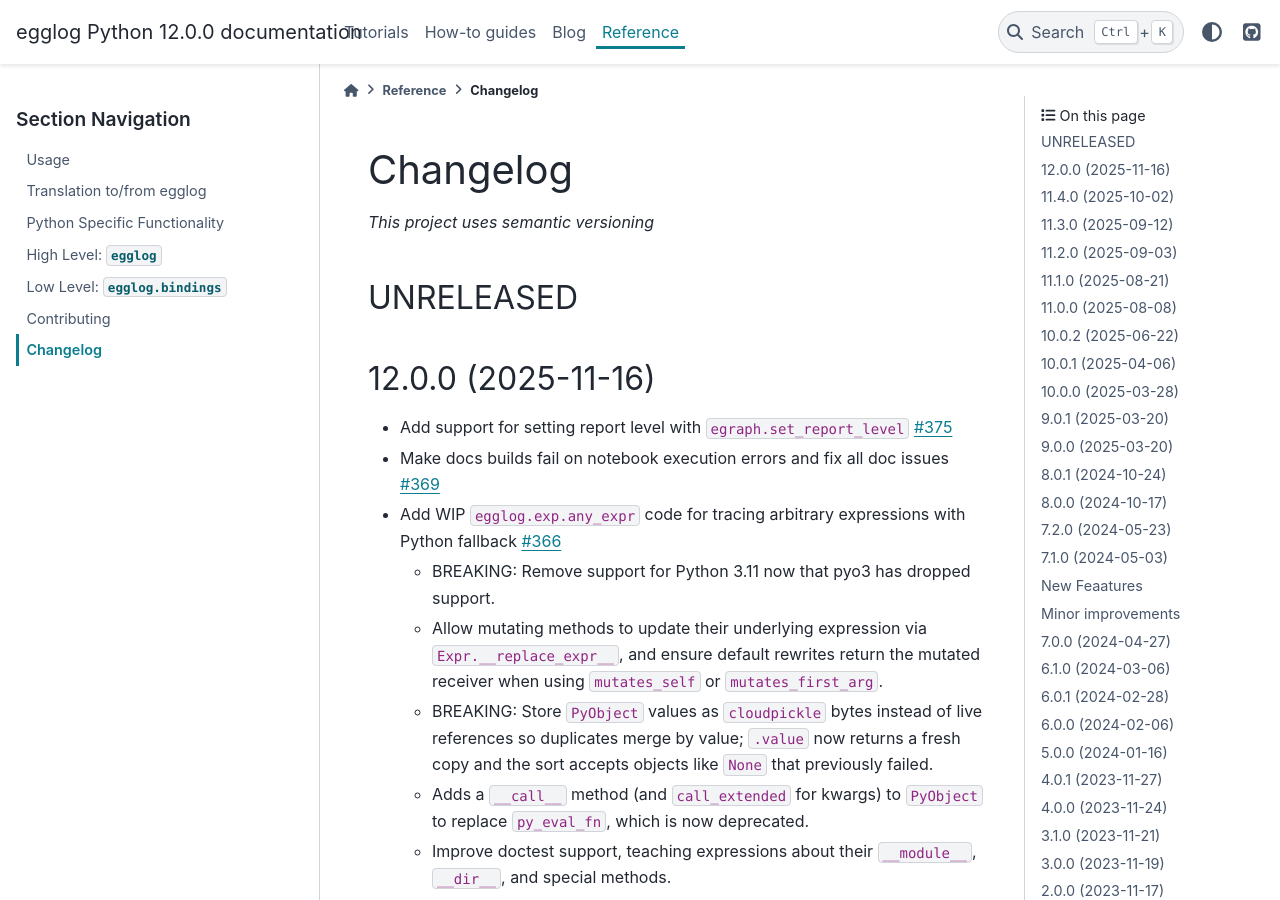
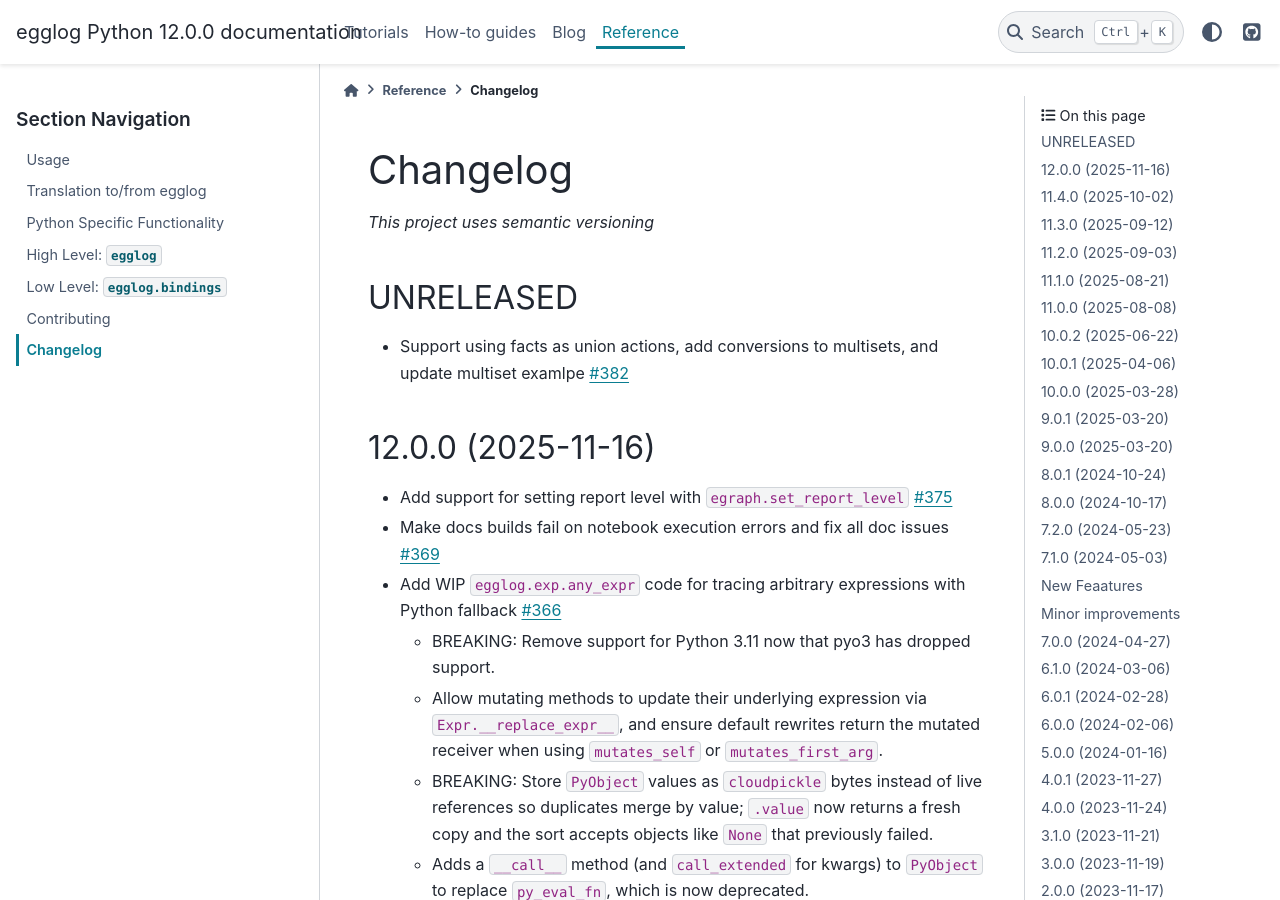
Before and after one commit to egraphs-good/egglog-python, a Sphinx documentation site: the page built from docs/changelog.md, in a window 1280 px wide and 900 px high. Built offline with Sphinx 7.4.7 and the PyData theme 0.15.4, drawn with Linux system fonts in a browser that asks for light colours; pages that are not in the unit, such as notebooks, are missing from menus; comment, search, counter and statistics services are not loaded; the version number is read from the project's files by our own code.

Commit message:
Add changelog entry

```diff
--- a/docs/changelog.md
+++ b/docs/changelog.md
@@ -3,6 +3,8 @@
 _This project uses semantic versioning_
 
 ## UNRELEASED
+
+- Support using facts as union actions, add conversions to multisets, and update multiset examlpe [#382](https://github.com/egraphs-good/egglog-python/pull/382)
 
 ## 12.0.0 (2025-11-16)
 
```
